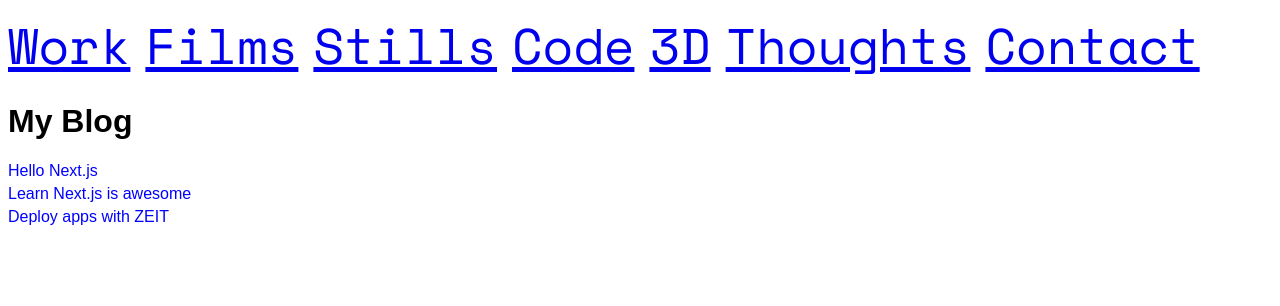
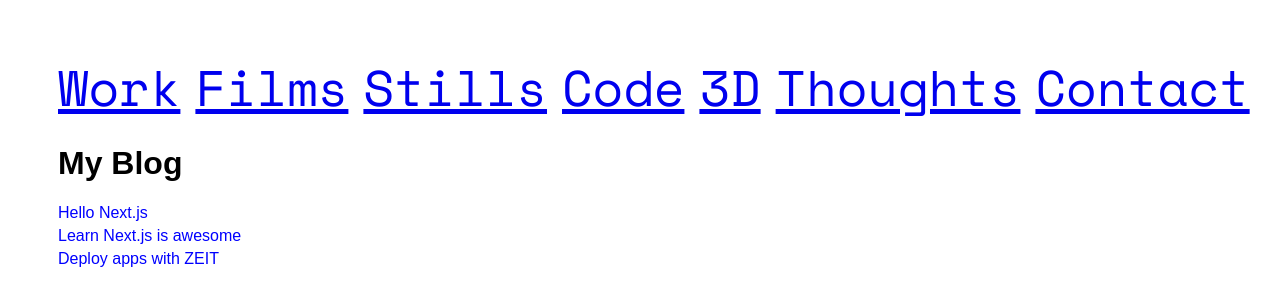
Before and after one commit to kubalaj/portfolio_v3, a Next.js app: page / in a window 1280 px wide. Shown: the top 306 px of the page. Built offline with nearby package versions, Linux system fonts and the light colour scheme.

Commit message:
cleaning up dir of Layuout

```diff
--- a/components/MyLayout.js
+++ b/components/Layout/Layout.js
@@ -1,7 +1,8 @@
-import Menu from "./Menu/Menu";
+import Menu from "../Menu/Menu";
+import "./Layout.scss";
 
 const Layout = props => (
-  <div>
+  <div className="layout">
     <Menu />
     {props.children}
   </div>
--- /dev/null
+++ b/components/Layout/Layout.scss
@@ -0,0 +1,5 @@
+@import "styles";
+
+.layout {
+  margin: 50px;
+}
--- a/pages/index.js
+++ b/pages/index.js
@@ -1,4 +1,4 @@
-import Layout from "../components/MyLayout.js";
+import Layout from "../components/Layout/Layout.js";
 import Link from "next/link";
 
 import "../styles.scss";
```
